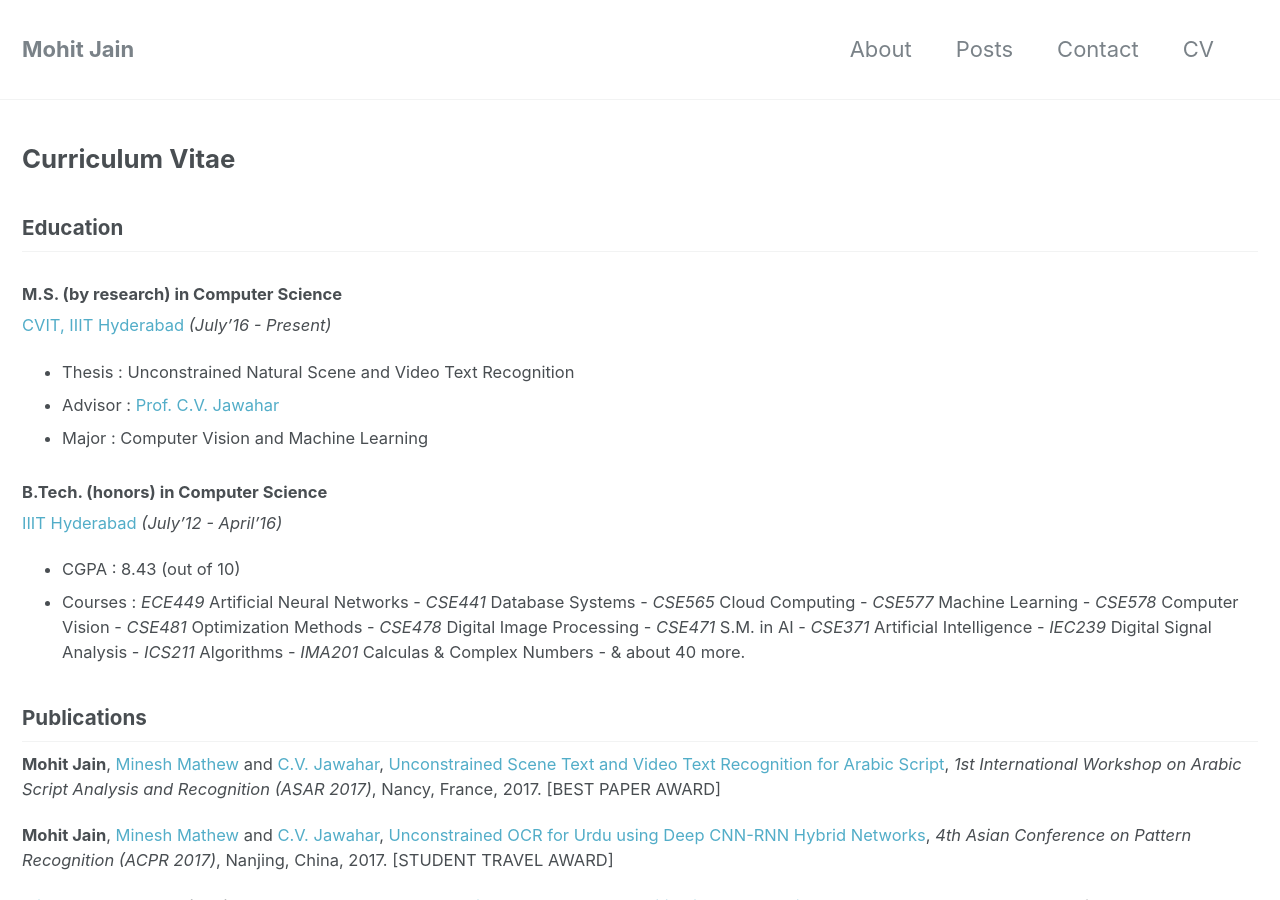
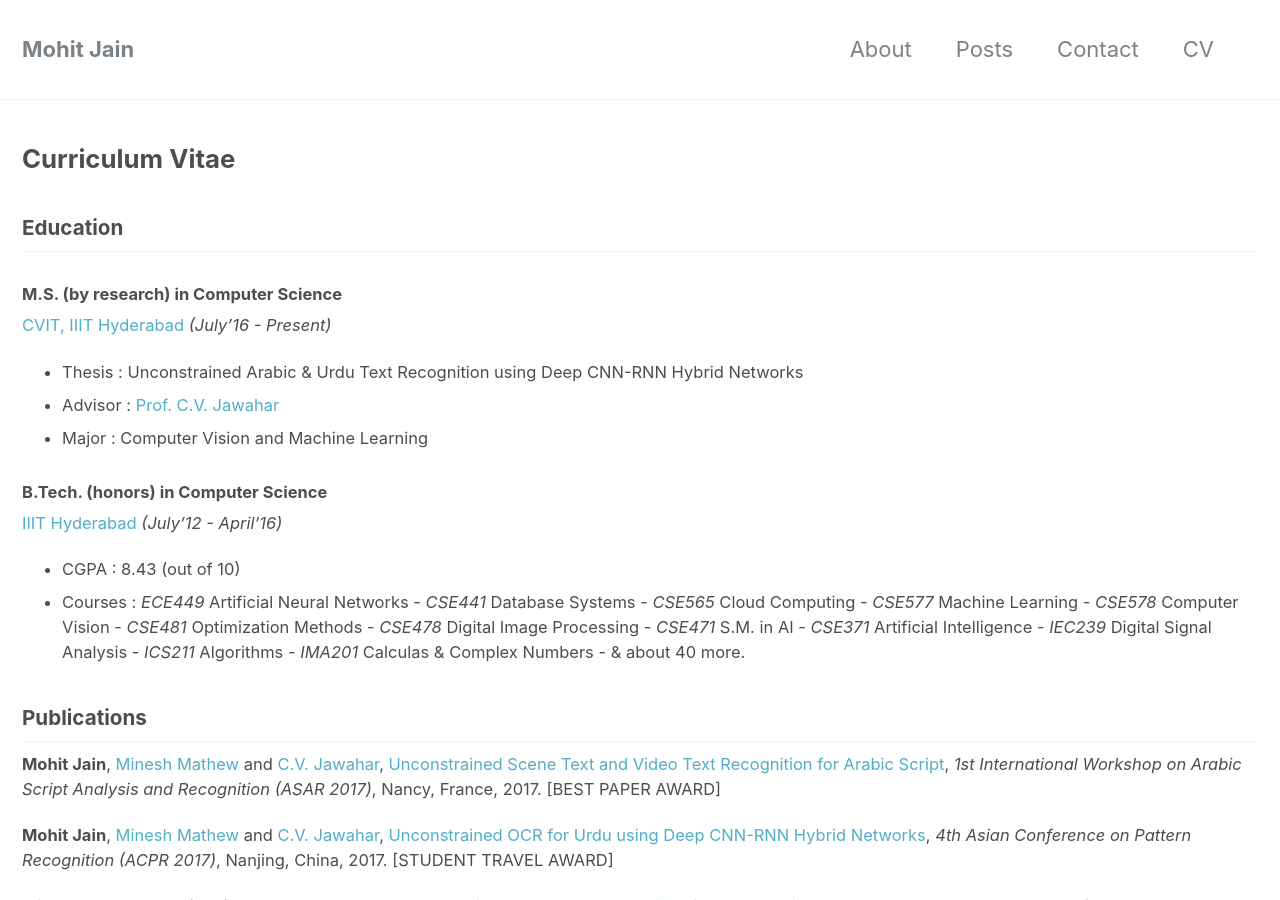
Before and after one commit to NightFury13/nightfury13.github.io, a Jekyll site: the page built from _pages/resume.md, in a window 1280 px wide and 900 px high. Built offline with Jekyll 4.4.1, drawn with Linux system fonts in a browser that asks for light colours.

Commit message:
thesis title update

```diff
--- a/_pages/resume.md
+++ b/_pages/resume.md
@@ -10,7 +10,7 @@ author_profile: true
 ## Education
 ### M.S. (by research) in Computer Science
 [CVIT, IIIT Hyderabad](http://cvit.iiit.ac.in) _(July'16 - Present)_
-* Thesis        : Unconstrained Natural Scene and Video Text Recognition
+* Thesis        : Unconstrained Arabic & Urdu Text Recognition using Deep CNN-RNN Hybrid Networks
 * Advisor       : [Prof. C.V. Jawahar](http://cvit.iiit.ac.in/people/faculty/people/faculty/cvit-faculty/jawahar)
 * Major         : Computer Vision and Machine Learning
 
```
